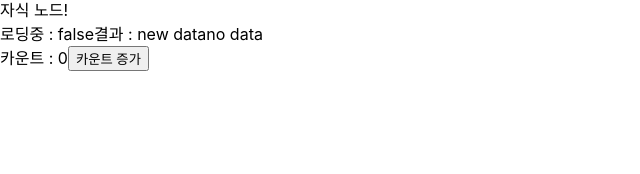
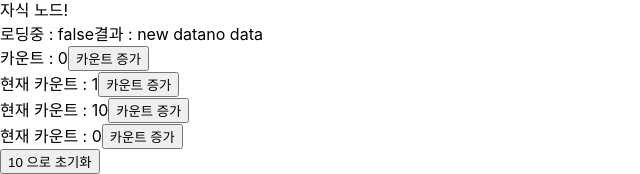
Before and after one commit to luhavis/dev2_study_react, a React (Create React App) app in the folder do-it-example/: page / in a window 1280 px wide. Shown: the part 684-858 px from the top of the page, without its empty margins (0-640 px from the left). Before the commit the page ends 800 px from the top, so only its background shows below. Built offline with nearby package versions, Linux system fonts and the light colour scheme.

Commit message:
Feat : getDerivedStateFromProps (#2)

```diff
--- a/do-it-example/src/App.js
+++ b/do-it-example/src/App.js
@@ -10,8 +10,26 @@ import ChildProperty from './components/ChildProperty';
 import StateExample from './components/StateExample';
 import ForceUpdate from './components/ForceUpdate';
 import IncrementComponent from './components/IncrementComponent';
+import LifeCycleExample from './components/LifeCycleExample';
+import CounterComponent from './components/CounterComponent';
+import NewCounter from './components/NewCounter';
 
 class App extends React.Component {
+  constructor(props) {
+    super(props);
+
+    this.state = { hasDestoryed: false, count: 10 };
+    this.resetCount = this.resetCount.bind(this);
+  }
+
+  componentDidMount() {
+    this.setState({ hasDestoryed: true, count: 0 });
+  }
+
+  resetCount() {
+    this.setState(({ count }) => ({ count: count + 10 }));
+  }
+
   render() {
     return (
       // 아래의 내용이 JSX 양식 입니다.
@@ -57,6 +75,13 @@ class App extends React.Component {
         {/* <ForceUpdate /> */}
 
         <IncrementComponent />
+
+        <div>{this.state.hasDestoryed ? null : <LifeCycleExample />}</div>
+
+        <CounterComponent count={1} />
+        <CounterComponent count={this.state.count} />
+        <NewCounter count={this.state.count} />
+        <button onClick={this.resetCount}>{this.state.count + 10} 으로 초기화</button>
       </div>
     );
   }
--- /dev/null
+++ b/do-it-example/src/components/CounterComponent.jsx
@@ -0,0 +1,27 @@
+import React, { Component } from 'react';
+
+class CounterComponent extends Component {
+  constructor(props) {
+    super(props);
+
+    this.state = {
+      count: props.count,
+    };
+    this.increaseCount = this.increaseCount.bind(this);
+  }
+
+  increaseCount() {
+    this.setState(({ count }) => ({ count: count + 1 }));
+  }
+
+  render() {
+    return (
+      <div>
+        현재 카운트 : {this.state.count}
+        <button onClick={this.increaseCount}>카운트 증가</button>
+      </div>
+    );
+  }
+}
+
+export default CounterComponent;
--- /dev/null
+++ b/do-it-example/src/components/LifeCycleExample.jsx
@@ -0,0 +1,44 @@
+import React, { Component } from 'react';
+
+class LifeCycleExample extends Component {
+  static getDerivedStateFromProps() {
+    console.log('getDerivedStateFromProps 호출');
+    return {};
+  }
+
+  constructor(props) {
+    super(props);
+    this.state = {};
+    console.log('constructor 호출');
+  }
+
+  componentDidMount() {
+    console.log('componentDidMount 호출');
+
+    this.forceUpdate();
+  }
+
+  componentDidUpdate() {
+    console.log('componentDidUpdate 호출');
+  }
+
+  componentWillUnmount() {
+    console.log('componentWillUnmount 호출');
+  }
+
+  getSnapshotBeforeUpdate() {
+    console.log('getSnapshotBeforeUpdate 호출');
+  }
+
+  shouldComponentUpdate() {
+    console.log('shouldComponentUpdate 호출');
+    return false;
+  }
+
+  render() {
+    console.log('render 호출');
+    return null;
+  }
+}
+
+export default LifeCycleExample;
--- /dev/null
+++ b/do-it-example/src/components/NewCounter.jsx
@@ -0,0 +1,31 @@
+import React, { Component } from 'react';
+
+class NewCounter extends Component {
+  constructor(props) {
+    super(props);
+    this.state = {};
+    this.increaseCount = this.increaseCount.bind(this);
+  }
+
+  static getDerivedStateFromProps(props, state) {
+    const { count } = props;
+    return {
+      count,
+      newCount: count === state.count ? state.newCount : count,
+    };
+  }
+
+  increaseCount() {
+    this.setState(({ newCount }) => ({ newCount: newCount + 1 }));
+  }
+  render() {
+    return (
+      <div>
+        현재 카운트 : {this.state.newCount}
+        <button onClick={this.increaseCount}>카운트 증가</button>
+      </div>
+    );
+  }
+}
+
+export default NewCounter;
```
